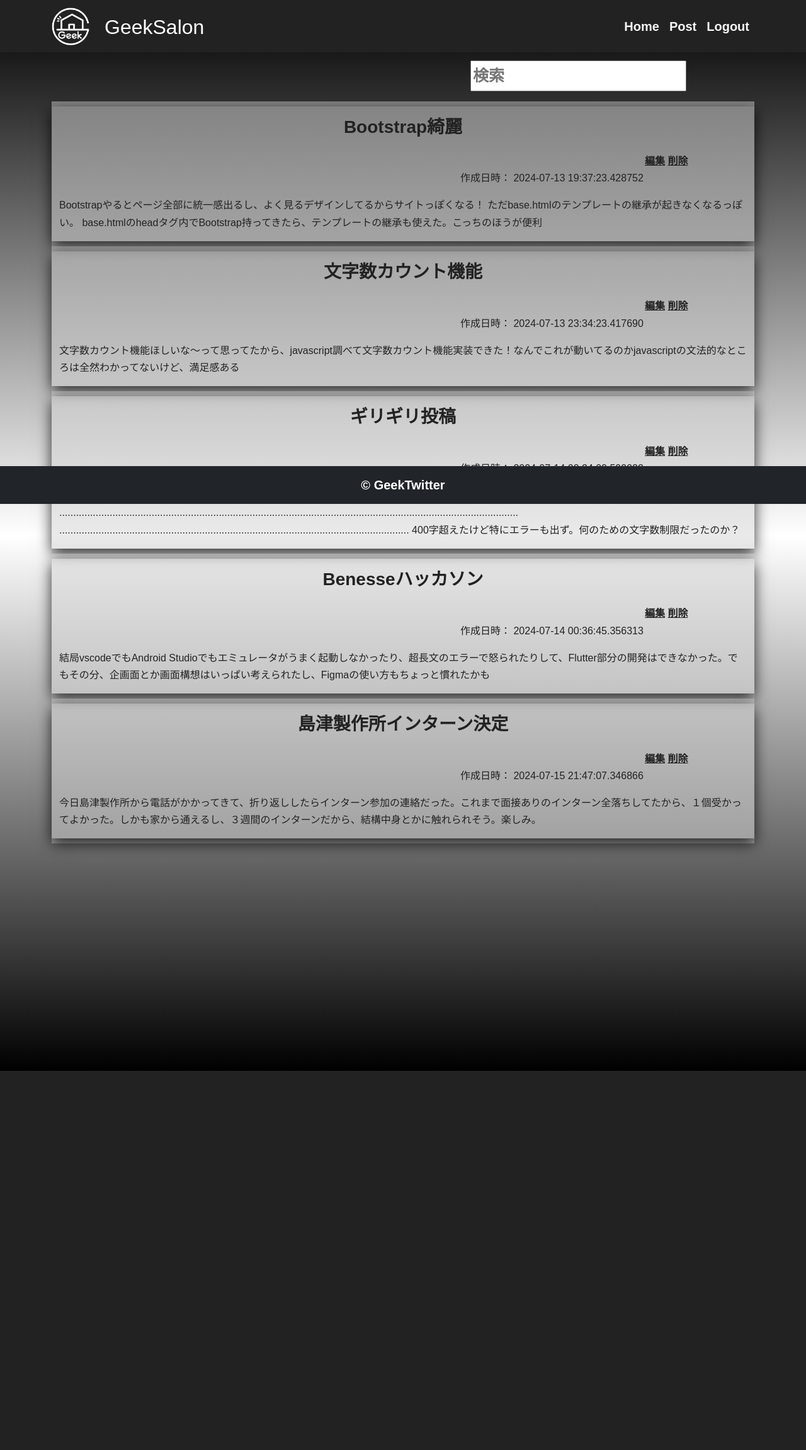
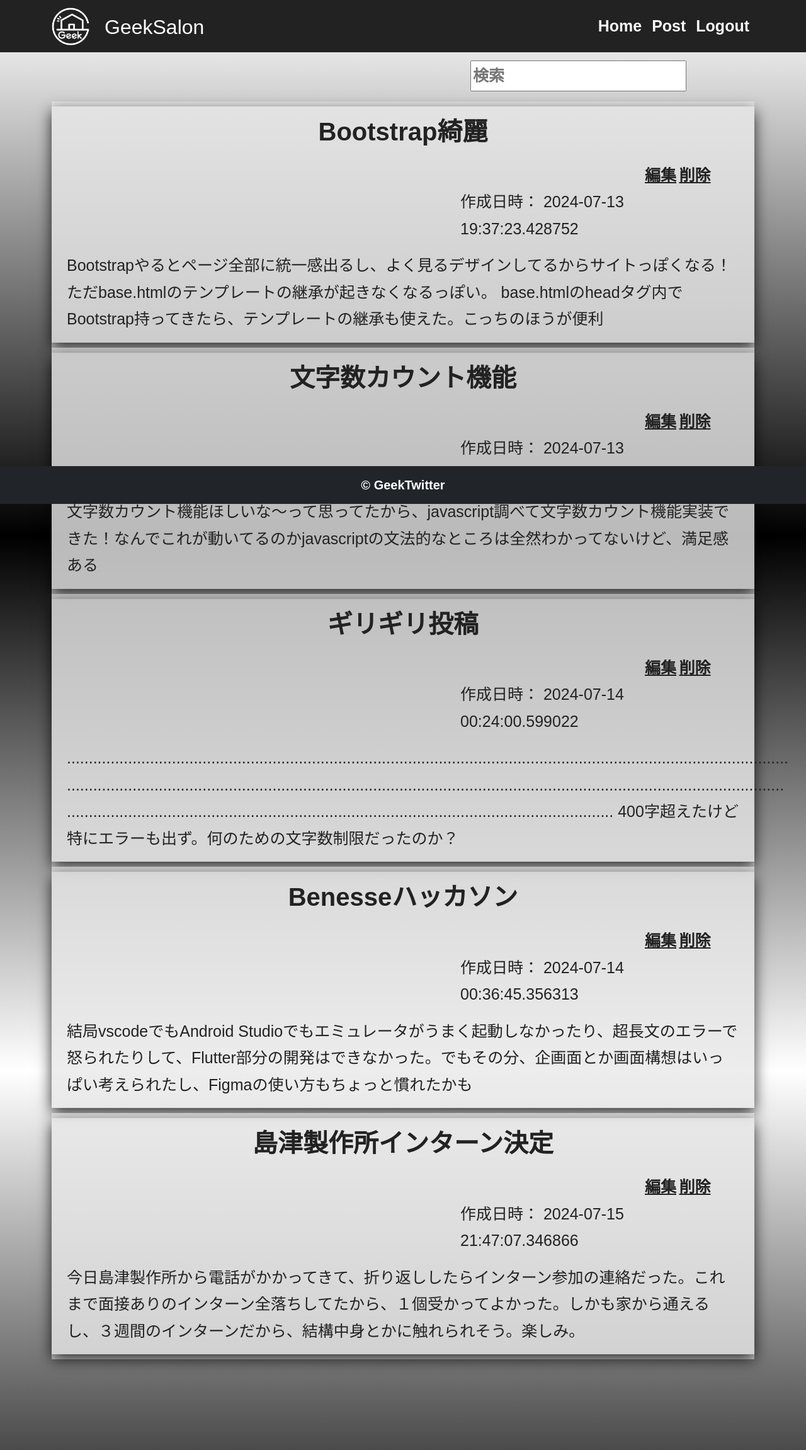
Before and after one commit to BannoTaichi/GeekTwitter, a Flask app: page /index in a window 1280 px wide. Shown: the whole page at 63% size. Before the commit the page ends 1700 px from the top, so only its background shows below. Run offline with Flask 3, Linux system fonts and the light colour scheme; a user stored in the database is signed in; some libraries are stand-ins or nearby versions.

Commit message:
Change background

```diff
--- a/templates/base.html
+++ b/templates/base.html
@@ -20,22 +20,26 @@
             padding-top: 80px;
             font-family: "Sora", sans-serif;
             line-height: 1.7;
-            background: linear-gradient(black, white, black);
+            background: linear-gradient(white, black, white);
         }a, h3{
             color: var(--dark);
             text-decoration: none;
             font-weight: 700;
         }a{
             text-decoration: underline;
+            font-size: 25px;
+        }h3{
+            font-size: 40px;
         }a:hover{
             color: blue;
         }p{
             color: var(--dark);
+            font-size: 25px;
         }.navbar{
             background-color: var(--dark) !important;
         }.navbar .nav-link{
             color: var(--body) !important;
-            font-size: 20px;
+            font-size: 25px;
             font-weight: 700;
         }.vh-100{
             background-image: url(images/shadow.jpg);
@@ -63,10 +67,16 @@
                 1px -1px 0 rgb(255, 255, 255),
                 -1px 1px 0 rgb(255, 255, 255),
                 -1px -1px 0 rgb(255, 255, 255);
+        }.counter{
+            text-shadow: 1px 1px 0 rgb(255, 255, 255),
+                1px -1px 0 rgb(255, 255, 255),
+                -1px 1px 0 rgb(255, 255, 255),
+                -1px -1px 0 rgb(255, 255, 255);
+            font-weight: 700;
         }.card-effect{
             box-shadow: var(--box-shadow);
         }.post-box{
-            background-color: rgba(214, 214, 214, 0.5);
+            background-color: rgba(233, 233, 233, 0.8);
         }.alert{
             position: fixed;
             margin-left: 30%;
--- a/templates/create.html
+++ b/templates/create.html
@@ -7,7 +7,7 @@
         <input type="text" name = "title" class="form-control">
         <br><label for="body" class="form-label">内容</label>
         <textarea name="body" class="form-control" id="body" rows="5" oninput="countCharacters()"></textarea>
-        <p><b>文字数：</b><span id="count">0</span></p>
+        <p class="counter">文字数：<span id="count">0</span></p>
         <script>
             function countCharacters() {
               const textBox = document.getElementById("body");
--- a/templates/index.html
+++ b/templates/index.html
@@ -24,7 +24,8 @@
                     <div class="col-md-7"></div>
                     <p class="col-md-5">作成日時： {{post.created_at}}</p>
                 </div>
-                <p class="container">{{post.body}}</p>
+                <div class="container"><p class="container">{{post.body}}</p>
+                </div>
             </div>
         </div>
     </article>
--- a/templates/update.html
+++ b/templates/update.html
@@ -7,7 +7,7 @@
             <input type="text" name="title" value="{{post.title}}" class="form-control" id="title">
             <br><label for="body" class="form-label">内容</label>
             <textarea name="body" class="form-control" id="body" rows="5" oninput="countCharacters()">{{post.body}}</textarea>
-            <p>文字数：<span id="count">{{length}}</span></p>
+            <p class="counter">文字数：<span id="count">{{length}}</span></p>
             <script>
                 function countCharacters() {
                   const textBox = document.getElementById("body");
```
